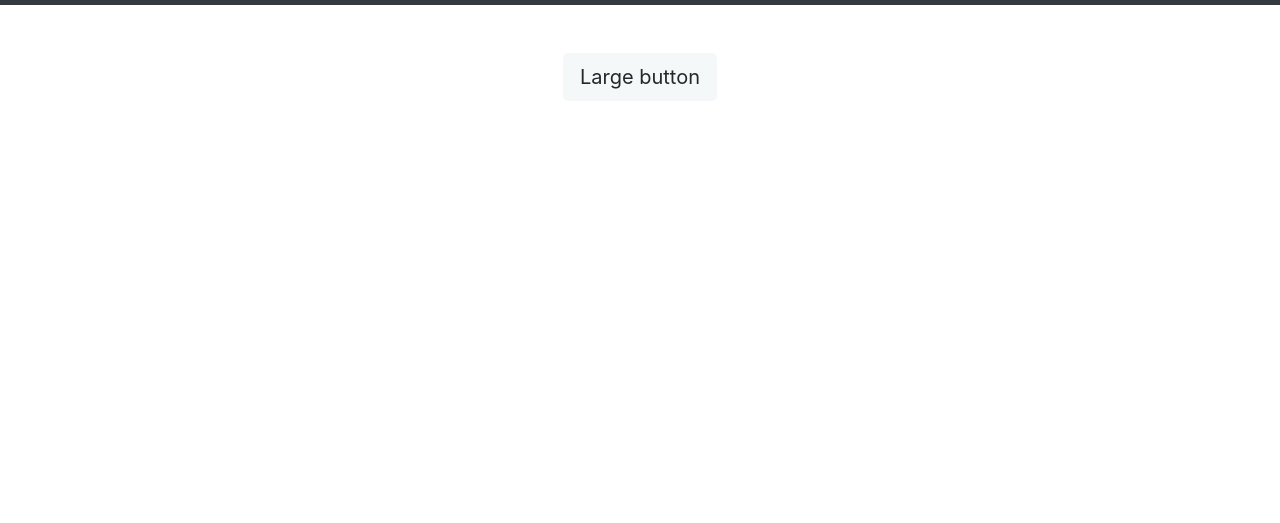
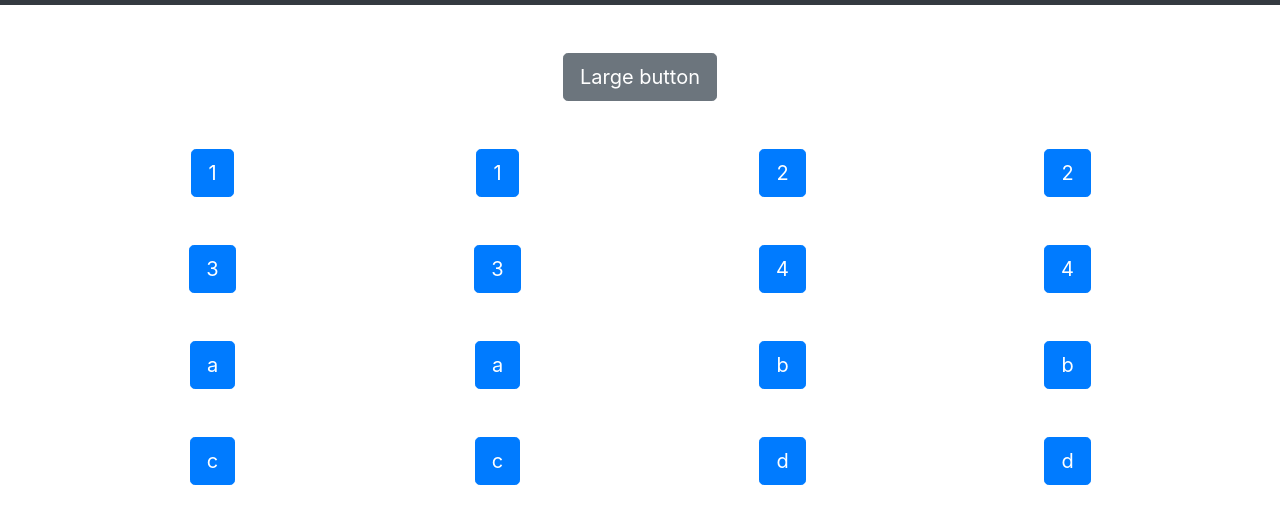
Before and after one commit to bcbrian/timed-memory-game, a website: page index.html in a window 1280 px wide. Shown: the part 51-574 px from the top of the page. Drawn offline with nearby package versions, Linux system fonts and the light colour scheme.

Commit message:
added buttons 4x4,  some js stuff

```diff
--- a/index.html
+++ b/index.html
@@ -25,6 +25,64 @@
         </div>
       </div>
     </div>
+    <div class="container">
+      <div class="row mt-5">
+        <div class="col d-flex align-items-center justify-content-center">
+          <button class="btn btn-primary btn-lg">1</button>
+        </div>
+        <div class="col d-flex align-items-center justify-content-center">
+          <button class="btn btn-primary btn-lg">1</button>
+        </div>
+        <div class="col d-flex align-items-center justify-content-center">
+          <button class="btn btn-primary btn-lg">2</button>
+        </div>
+        <div class="col d-flex align-items-center justify-content-center">
+          <button class="btn btn-primary btn-lg">2</button>
+        </div>
+      </div>
+      <div class="row mt-5">
+        <div class="col d-flex align-items-center justify-content-center">
+          <button class="btn btn-primary btn-lg">3</button>
+        </div>
+        <div class="col d-flex align-items-center justify-content-center">
+          <button class="btn btn-primary btn-lg">3</button>
+        </div>
+        <div class="col d-flex align-items-center justify-content-center">
+          <button class="btn btn-primary btn-lg">4</button>
+        </div>
+        <div class="col d-flex align-items-center justify-content-center">
+          <button class="btn btn-primary btn-lg">4</button>
+        </div>
+      </div>
+      <div class="row mt-5">
+        <div class="col d-flex align-items-center justify-content-center">
+          <button class="btn btn-primary btn-lg">a</button>
+        </div>
+        <div class="col d-flex align-items-center justify-content-center">
+          <button class="btn btn-primary btn-lg">a</button>
+        </div>
+        <div class="col d-flex align-items-center justify-content-center">
+          <button class="btn btn-primary btn-lg">b</button>
+        </div>
+        <div class="col d-flex align-items-center justify-content-center">
+          <button class="btn btn-primary btn-lg">b</button>
+        </div>
+      </div>
+      <div class="row mt-5">
+        <div class="col d-flex align-items-center justify-content-center">
+          <button class="btn btn-primary btn-lg">c</button>
+        </div>
+        <div class="col d-flex align-items-center justify-content-center">
+          <button class="btn btn-primary btn-lg">c</button>
+        </div>
+        <div class="col d-flex align-items-center justify-content-center">
+          <button class="btn btn-primary btn-lg">d</button>
+        </div>
+        <div class="col d-flex align-items-center justify-content-center">
+          <button class="btn btn-primary btn-lg">d</button>
+        </div>
+      </div>
+    </div>
     <script src="./scripts.js"></script>
   </body>
 </html>
--- a/scripts.js
+++ b/scripts.js
@@ -1,35 +1,10 @@
-const buttonEl = document.querySelector("button");
-buttonEl.setAttribute("class", "btn btn-secondary btn-lg");
+function initGame() {
+  const buttonEl = document.querySelector("button");
+  buttonEl.setAttribute("class", "btn btn-secondary btn-lg");
 
-function takesReallllllyLongTime(callBackFunction) {
-  /*
-  TAKES REALLY LONG TIME TO DO THING
-  */
-  setTimeout(function() {
+  function startGame() {
     buttonEl.setAttribute("class", "btn btn-success btn-lg");
-    console.log("done!");
-    callBackFunction("the info that you wanted");
-  }, 10000);
+  }
+  buttonEl.addEventListener("click", startGame);
 }
-
-takesReallllllyLongTime(function(info) {
-  console.log(info);
-  buttonEl.setAttribute("class", "btn btn-danger btn-lg");
-});
-
-console.log("start");
-setTimeout(function() {
-  buttonEl.setAttribute("class", "btn btn-success btn-lg");
-  console.log("done!");
-}, 5000);
-console.log("done?");
-
-setInterval(function() {
-  buttonEl.setAttribute("class", "btn btn-dark btn-lg");
-  console.log("done!");
-}, 1444);
-
-setInterval(function() {
-  buttonEl.setAttribute("class", "btn btn-light btn-lg");
-  console.log("done!");
-}, 2444);
+initGame();
```
